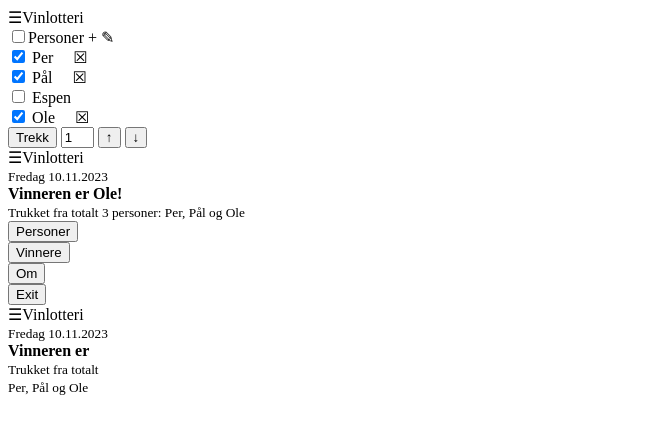
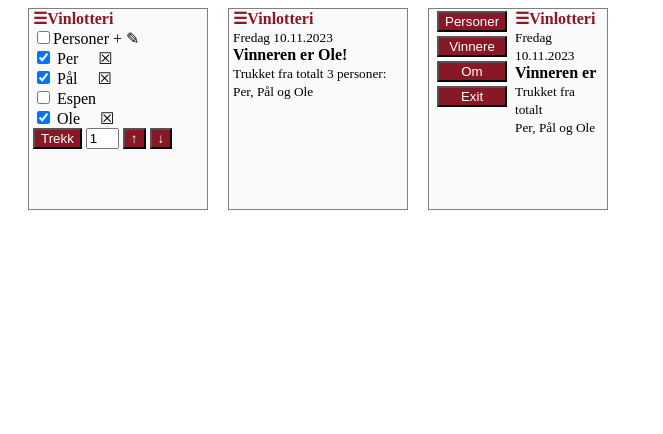
Before and after one commit to kso084/Koding_for_alle, a plain HTML site: page index.html in a window 1280 px wide. Shown: the whole page, without its empty margins (0-663 px from the left). Drawn offline with Linux system fonts and the light colour scheme; the site is published under a folder, as on GitHub Pages, so addresses that start at the root find nothing.

Commit message:
Update index.html

```diff
--- a/index.html
+++ b/index.html
@@ -4,7 +4,7 @@
     <meta charset="UTF-8">
     <meta name="viewport" content="width=device-width, initial-scale=1.0">
     <title>Document</title>
-    <link rel="stylesheet" href="/CSS/style_sketch.css">
+    <link rel="stylesheet" href="CSS/style_sketch.css">
 </head>
 <body>
 
```
